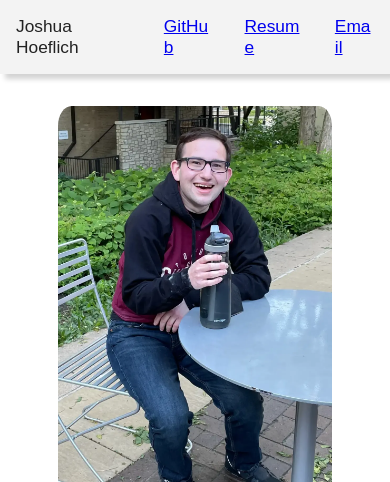
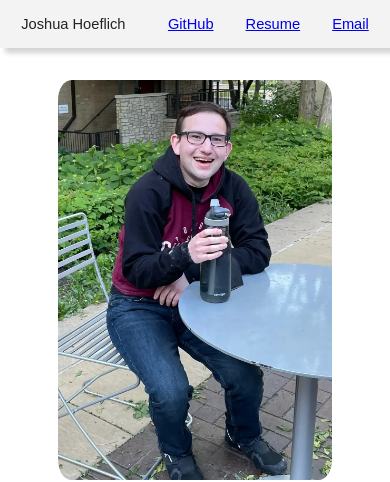
Before and after one commit to joshuaharry/joshuaharry.com, a website: page public/index.html in a window 390 px wide. Shown: the top 482 px of the page. Drawn offline with Linux system fonts and the light colour scheme.

Commit message:
Fix fonts/styles on ios

```diff
--- a/public/css/index.css
+++ b/public/css/index.css
@@ -6,7 +6,7 @@ html {
 body {
   margin: 0;
   word-break: break-word;
-  font-size: 13pt;
+  font-size: 12pt;
   font-family: Arial;
   color: #222222;
 }
@@ -92,3 +92,12 @@ p {
 .about-par {
   padding-bottom: 1.5rem;
 }
+
+@media only screen and (max-width: 800px) {
+  body {
+    font-size: 11pt;
+  }
+  #hello-container {
+    margin-bottom: 1rem;
+  }
+}
```
